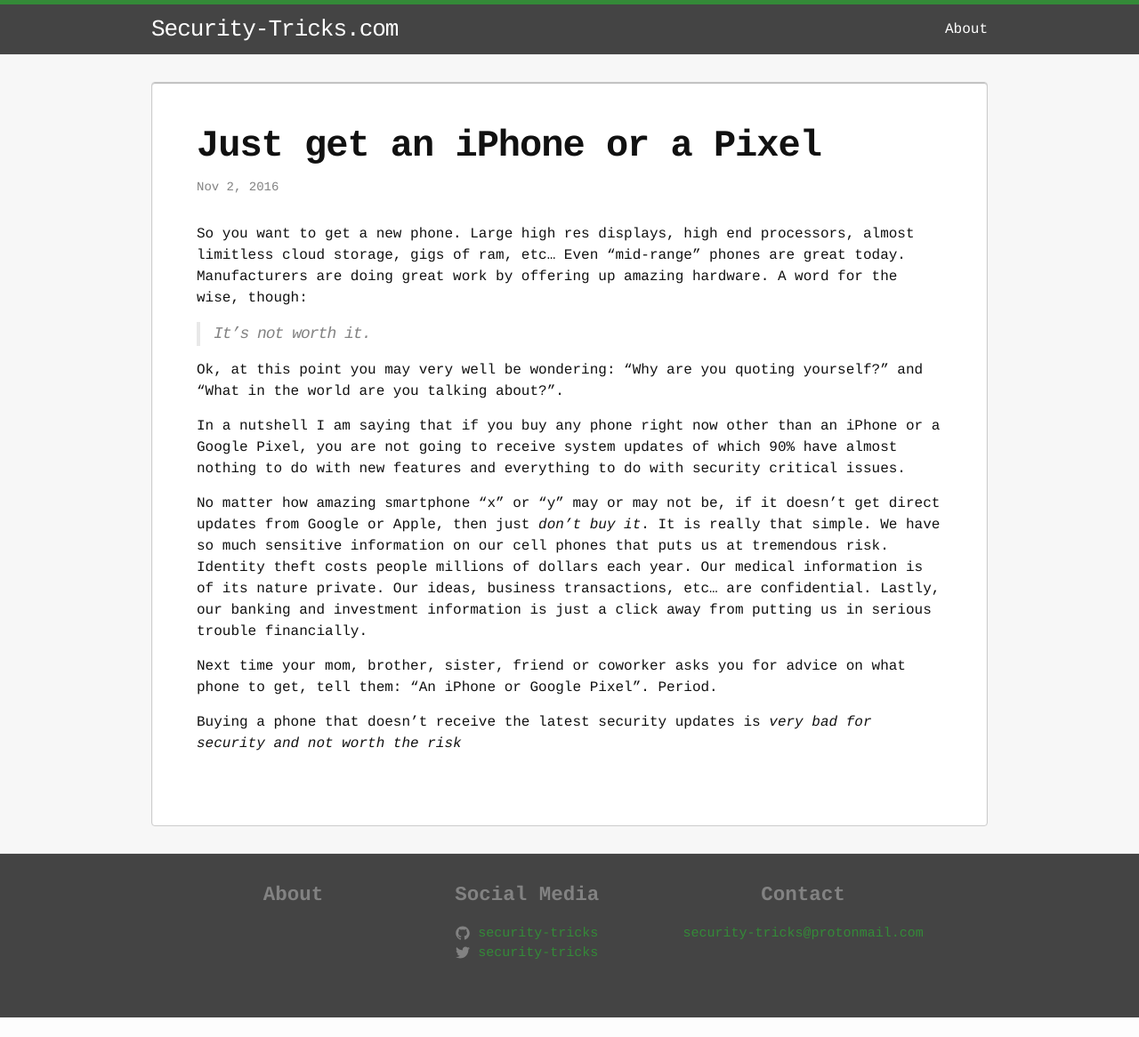
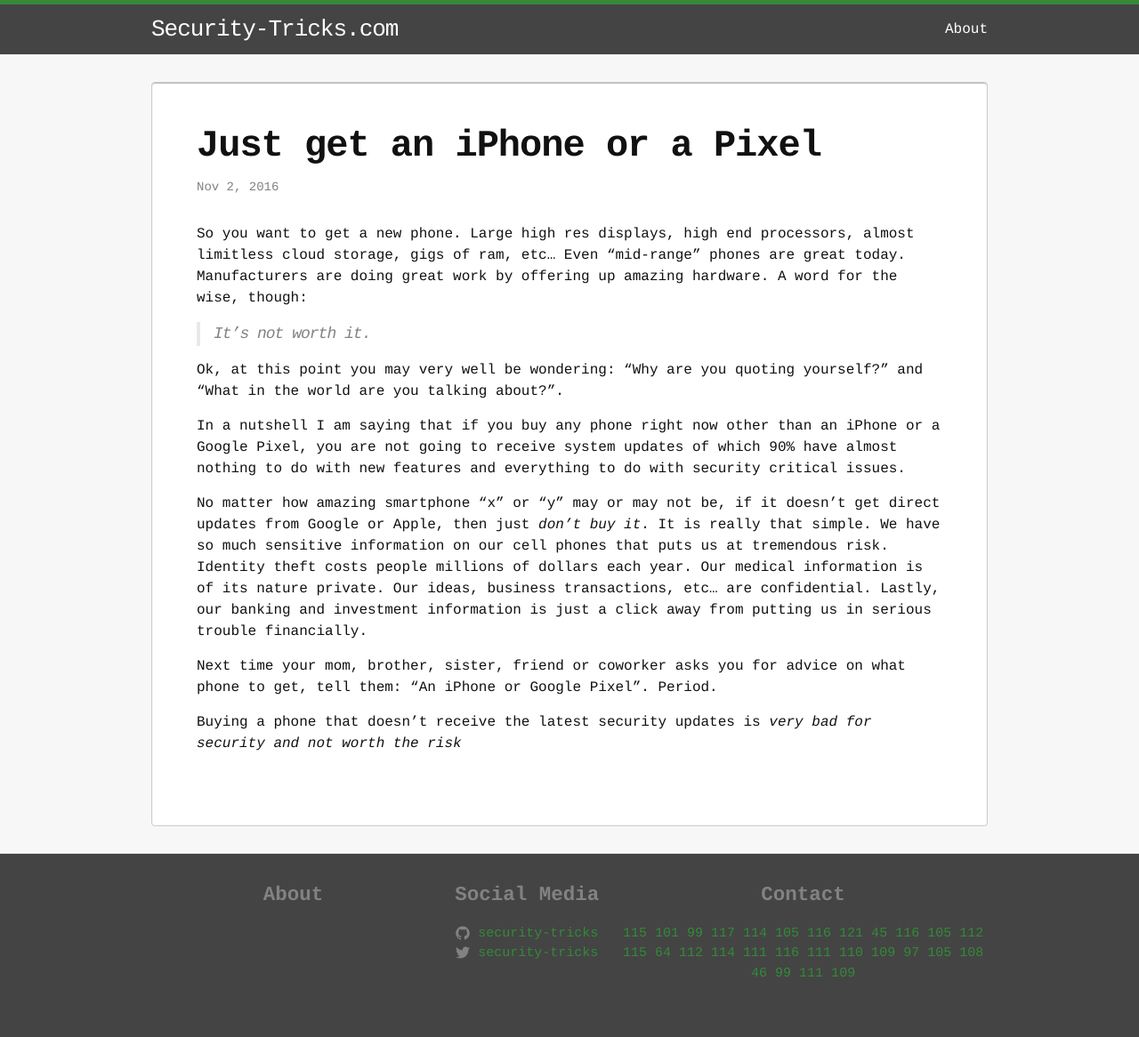
Before and after one commit to security-tricks/security-tricks, a Jekyll site: the page built from _posts/2016-11-02-on-phones.md, in a window 1280 px wide. Shown: the whole page at 89% size. Built offline with Jekyll 4.4.1, drawn with Linux system fonts in a browser that asks for light colours; before the commit the page ends 1144 px from its top, so only the background shows below that.

Commit message:
email dec

```diff
--- a/_config.yml
+++ b/_config.yml
@@ -1,6 +1,6 @@
 ---
 title: Security-Tricks.com
-email: security-tricks@protonmail.com
+email: 115 101 99 117 114 105 116 121 45 116 105 112 115 64 112 114 111 116 111 110 109 97 105 108 46 99 111 109
 description: ''
 baseurl:
 url:
--- a/_includes/footer.html
+++ b/_includes/footer.html
@@ -32,7 +32,7 @@
       <div class="footer-col footer-col-3">
         <h2 style="text-align: center">{{ "Contact" }}</h2>
         <p style="text-align: center">{% if site.email %}
-          <a href="mailto:{{ site.email }}?subject=security-tricks.com inquiry...&body=Security-Tricks.com,">{{ site.email }}</a>
+          <a href="mailto:{{ site.email }}?subject=security-tricks inquiry...&body=Security-Tricks,">{{ site.email }}</a>
         {% endif %}
         </p>
       </div>
--- a/_layouts/post.html
+++ b/_layouts/post.html
@@ -30,7 +30,7 @@
     (function() {  // DON'T EDIT BELOW THIS LINE
         var d = document, s = d.createElement('script');
 
-        s.src = 'https://securitytricks.disqus.com/embed.js';
+        s.src = '//securitytricks.disqus.com/embed.js';
 
         s.setAttribute('data-timestamp', +new Date());
         (d.head || d.body).appendChild(s);
```
Also changed, not shown: 1 other file.
